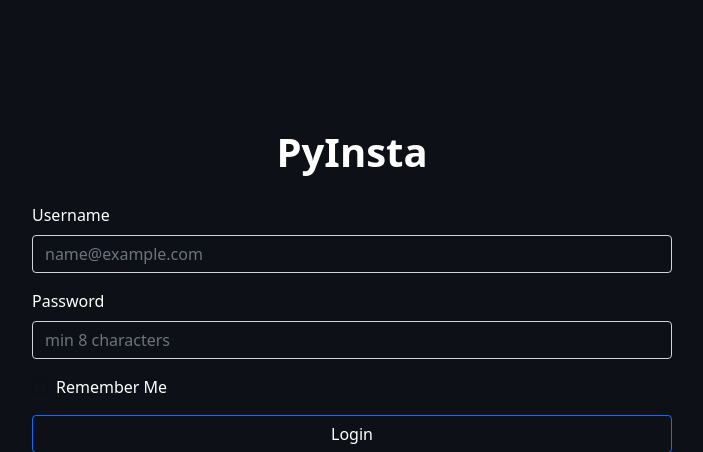
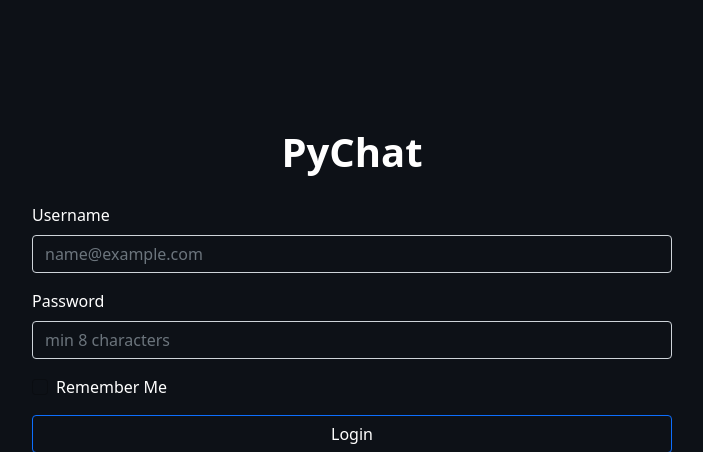
Before and after one commit to ArmenG888/PyChat, a Django app: page /login/ in a window 1280 px wide. Shown: the top 452 px of the page, without its empty margins (288-991 px from the left). Run offline with Django 4.2, Linux system fonts and the light colour scheme.

Commit message:
Update login.html

```diff
--- a/pychat/users/templates/users/login.html
+++ b/pychat/users/templates/users/login.html
@@ -6,7 +6,6 @@
     <meta name="viewport" content="width=device-width, initial-scale=1.0">
     <link href='https://fonts.googleapis.com/css?family=Nunito' rel='stylesheet'>
     <link rel="stylesheet" href="/static/main.css">
-    <link rel="stylesheet" href="/static/mainlight.css">
     <link href="https://cdn.jsdelivr.net/npm/bootstrap@5.0.2/dist/css/bootstrap.min.css" rel="stylesheet" integrity="sha384-EVSTQN3/azprG1Anm3QDgpJLIm9Nao0Yz1ztcQTwFspd3yD65VohhpuuCOmLASjC" crossorigin="anonymous">
 
     <title>PyChat Login</title>
@@ -18,7 +17,7 @@
                 </div>
       {% endif %}
     <div class="login">
-        <h1 style="margin-left:25%;margin-right:25%;font-weight: bold;">PyInsta</h1>
+        <h1 style="margin-left:25%;margin-right:25%;font-weight: bold;">PyChat</h1>
         {% if messages %}
           {% for message in messages %}
             <div class="alert alert-{{ message.tags }}">
@@ -30,11 +29,11 @@
             {% csrf_token %}
             <div class="mb-3 newlogininputdiv emailmargin">
               <label for="username" class="form-label">Username</label>
-              <input type="username" class="form-control rounded" id="username" name="username" aria-describedby="emailHelp" placeholder="name@example.com">
+              <input style="color:white;" type="username" class="form-control rounded" id="username" name="username" aria-describedby="emailHelp" placeholder="name@example.com">
             </div>
             <div class="mb-3 newlogininputdiv">
               <label for="password" class="form-label">Password</label>
-              <input type="password" class="form-control rounded " id="password" name="password" placeholder="min 8 characters">
+              <input style="color:white;" type="password" class="form-control rounded " id="password" name="password" placeholder="min 8 characters">
             </div>
             <div class="mb-3 form-check newlogininputdiv">
               <input type="checkbox" class="form-check-input rounded" id="exampleCheck1">
```
